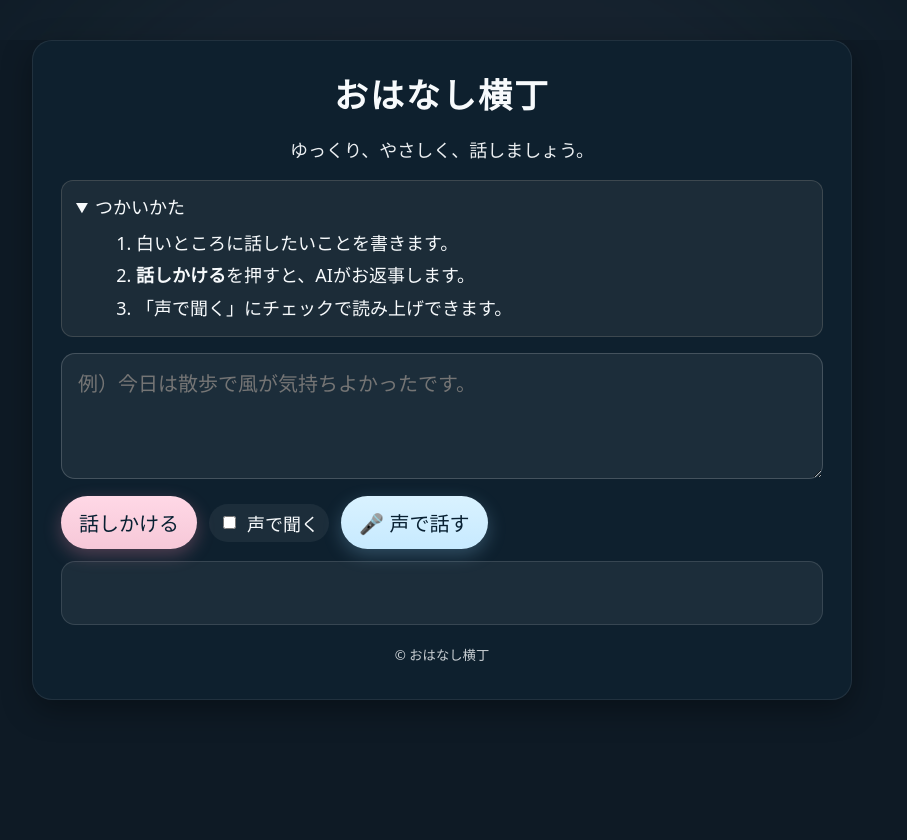
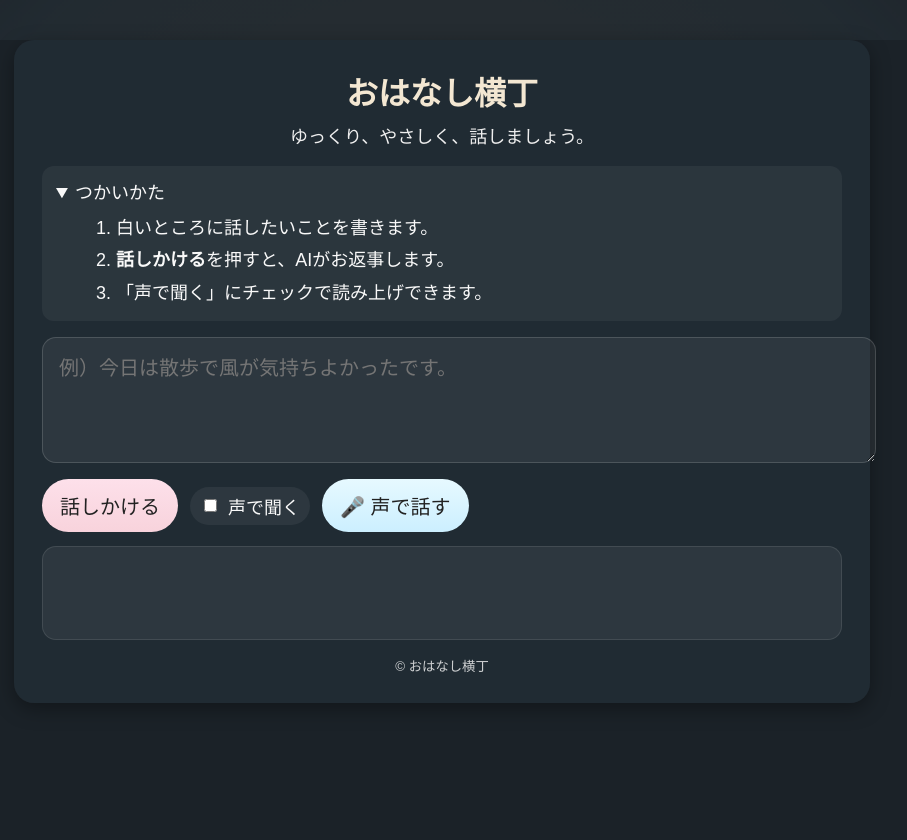
Before and after one commit to murahimurahi/ai-yokocho, a Flask app: page / in a window 1280 px wide. Shown: the whole page, without its empty margins (198-1105 px from the left). Run offline with Flask 3, Linux system fonts and the light colour scheme.

Commit message:
Update style.css

```diff
--- a/static/style.css
+++ b/static/style.css
@@ -1,131 +1,92 @@
 :root{
-  --bg-deep:#0e1a25;
-  --bg-card:#102231cc;
-  --beige:#F6E9D8;   /* 薄ベージュ */
-  --sakura:#F6C8D8;  /* 桜色 */
-  --mizu:#BEE3F8;    /* 水色 */
-  --text:#f7fafc;
+  --bg-deep:#1b2228;
+  --bg-card:#222d36cc;
+  --beige:#f3e7d2;
+  --sakura:#f8d3dc;
+  --mizu:#bce4f2;
+  --text:#f9f9f9;
 }
 
-*{box-sizing:border-box}
 html,body{
+  margin:0;
   height:100%;
-  margin:0;
-  font-family: "Hiragino Kaku Gothic ProN","Yu Gothic UI",system-ui,-apple-system,sans-serif;
-  background: var(--bg-deep);
-  color: var(--text);
+  font-family:"Hiragino Maru Gothic ProN","Yu Gothic UI",sans-serif;
+  background:var(--bg-deep);
+  color:var(--text);
 }
 
-/* 背景のやさしい呼吸感（中心ラジアル） */
-.bg{position:fixed; inset:0; overflow:hidden; z-index:-1}
+.bg{position:fixed;inset:0;z-index:-1}
 .radial{
-  position:absolute; inset:-20% -20%;
-  background: radial-gradient(circle at 50% 50%,
-    rgba(255,255,255,0.08) 0%,
-    rgba(246,200,216,0.06) 20%,
-    rgba(190,227,248,0.05) 40%,
-    rgba(14,26,37,0.0) 65%);
-  animation: breathe 8s ease-in-out infinite;
-  filter: blur(2px);
+  position:absolute;inset:-20%;
+  background:radial-gradient(circle at 50% 50%,rgba(255,255,255,0.08)0%,rgba(248,211,220,0.06)25%,rgba(188,228,242,0.05)50%,rgba(27,34,40,0)70%);
+  animation:breathe 8s ease-in-out infinite;
 }
-@keyframes breathe{
-  0%,100%{ transform: scale(1); opacity:.9}
-  50%     { transform: scale(1.05); opacity:1}
+@keyframes breathe{0%,100%{transform:scale(1)}50%{transform:scale(1.05)}}
+
+.card{
+  max-width:800px;margin:40px auto;padding:28px;
+  background:var(--bg-card);border-radius:20px;
+  box-shadow:0 6px 20px rgba(0,0,0,.35);
 }
 
-.card{
-  max-width: 820px;
-  margin: 40px auto 56px;
-  padding: 28px 28px 34px;
-  background: var(--bg-card);
-  border: 1px solid rgba(255,255,255,.08);
-  border-radius: 20px;
-  box-shadow: 0 10px 30px rgba(0,0,0,.35);
+.hero{text-align:center;margin-bottom:12px;}
+.hero h1{font-size:32px;margin:0;color:var(--beige);}
+.lead{margin-top:8px;font-size:18px;color:#eee;}
+
+.use details{
+  background:rgba(255,255,255,.05);
+  border-radius:12px;
+  padding:12px 14px;
+  margin:14px 0 16px;
+}
+.use summary{font-size:18px;cursor:pointer;}
+.use ol{margin:8px 0 0 20px;font-size:18px;line-height:1.8;}
+
+textarea{
+  width:100%;
+  border-radius:14px;
+  border:1px solid rgba(255,255,255,.15);
+  background:rgba(255,255,255,.06);
+  color:var(--text);
+  padding:14px 16px;
+  font-size:20px;
 }
 
-.hero{ text-align:center; margin-bottom: 16px;}
-.hero h1{ font-size: 34px; margin: 0; letter-spacing: .06em; }
-.tag{ margin: 6px 0 10px; opacity: .9; }
-.lead{ font-size: 18px; opacity: .95; }
+.row{display:flex;gap:12px;align-items:center;margin-top:12px;flex-wrap:wrap;}
 
-.use details{
-  background: rgba(246,233,216,.06);
-  border: 1px solid rgba(246,233,216,.15);
-  border-radius: 12px;
-  padding: 12px 14px;
-  margin: 14px 0 16px;
+.btn{
+  font-size:20px;
+  padding:12px 18px;
+  border-radius:999px;
+  border:none;
+  cursor:pointer;
+  color:#222;
+  position:relative;
+  overflow:hidden;
+  background:linear-gradient(180deg,var(--beige),#ffe9d0);
+  transition:transform .05s ease;
 }
-.use summary{ font-size: 18px; cursor:pointer; }
-.use ol{ margin: 8px 0 0 20px; font-size: 18px; line-height: 1.8; }
+.btn.primary{background:linear-gradient(180deg,#fde0ea,var(--sakura));}
+.btn:active{transform:scale(.98)}
+.btn::after{
+  content:"";position:absolute;inset:0;
+  background:radial-gradient(circle at var(--x,50%) var(--y,50%),rgba(255,255,255,.5),transparent 40%);
+  opacity:0;transition:opacity .3s ease;
+}
+.btn:active::after{opacity:.9}
 
-.io textarea{
-  width:100%;
-  border-radius: 14px;
-  border: 1px solid rgba(255,255,255,.18);
-  padding: 14px 16px;
-  font-size: 20px; /* 大きめ文字 */
-  outline: none;
-  color: var(--text);
-  background: rgba(255,255,255,.06);
-}
-.io textarea:focus{
-  border-color: var(--mizu);
-  box-shadow: 0 0 0 2px rgba(190,227,248,.3)
+.btn.mic{background:linear-gradient(180deg,#e6f9ff,#ccefff);}
+
+.chk{display:flex;align-items:center;gap:8px;font-size:18px;padding:6px 10px;background:rgba(255,255,255,.06);border-radius:999px;}
+
+.result{
+  margin-top:14px;padding:14px 16px;
+  background:rgba(255,255,255,.06);
+  border-radius:14px;
+  border:1px solid rgba(255,255,255,.1);
+  font-size:20px;
+  line-height:1.8;
+  min-height:64px;
 }
 
-.row{
-  display:flex; gap:12px; align-items:center; flex-wrap:wrap;
-  margin: 12px 0 4px;
-}
-
-.btn{
-  font-size: 20px;
-  padding: 12px 18px;
-  border-radius: 999px; /* 丸角 */
-  border: none;
-  cursor:pointer;
-  transition: transform .06s ease, box-shadow .2s ease;
-  color:#082032;
-  background: linear-gradient(180deg, var(--mizu), #98d9ff);
-  box-shadow: 0 6px 18px rgba(152,217,255,.25);
-  position: relative;
-  overflow:hidden;
-}
-.btn:disabled{ opacity:.6; cursor:not-allowed }
-.btn.primary{
-  background: linear-gradient(180deg, #ffd8e6, var(--sakura));
-  box-shadow: 0 6px 18px rgba(255,143,177,.28);
-}
-
-/* クリック位置からの柔らかい波紋（--x, --y をJSでセット） */
-.btn::after{
-  content:"";
-  position:absolute; inset:0;
-  background: radial-gradient(circle at var(--x,50%) var(--y,50%), rgba(255,255,255,.5), transparent 42%);
-  opacity:0; transition: opacity .35s ease;
-}
-.btn:active{ transform: scale(0.98) }
-.btn:active::after{ opacity:.9 }
-
-.btn.mic{ background: linear-gradient(180deg, #d9f2ff, #c7eaff) }
-
-.chk{
-  display:flex; align-items:center; gap:8px;
-  font-size: 18px;
-  padding: 6px 10px;
-  background: rgba(255,255,255,.06);
-  border-radius: 999px;
-}
-
-.result{
-  margin-top: 12px;
-  padding: 14px 16px;
-  min-height: 64px;
-  background: rgba(255,255,255,.06);
-  border-radius: 14px;
-  border: 1px solid rgba(255,255,255,.12);
-  font-size: 20px;
-  line-height: 1.8;
-}
-
-.foot{ text-align:center; margin-top: 18px; opacity:.8 }
+.foot{text-align:center;margin-top:16px;opacity:.8;}
```
